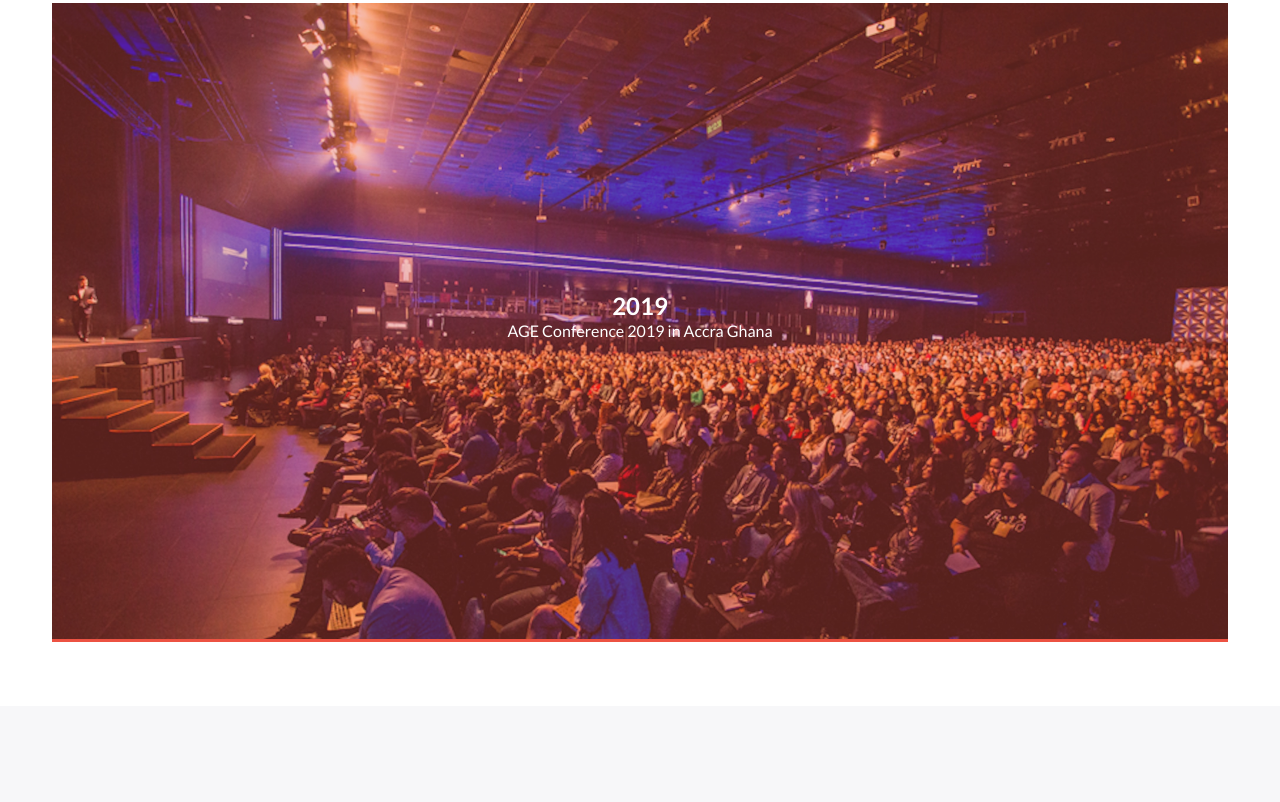
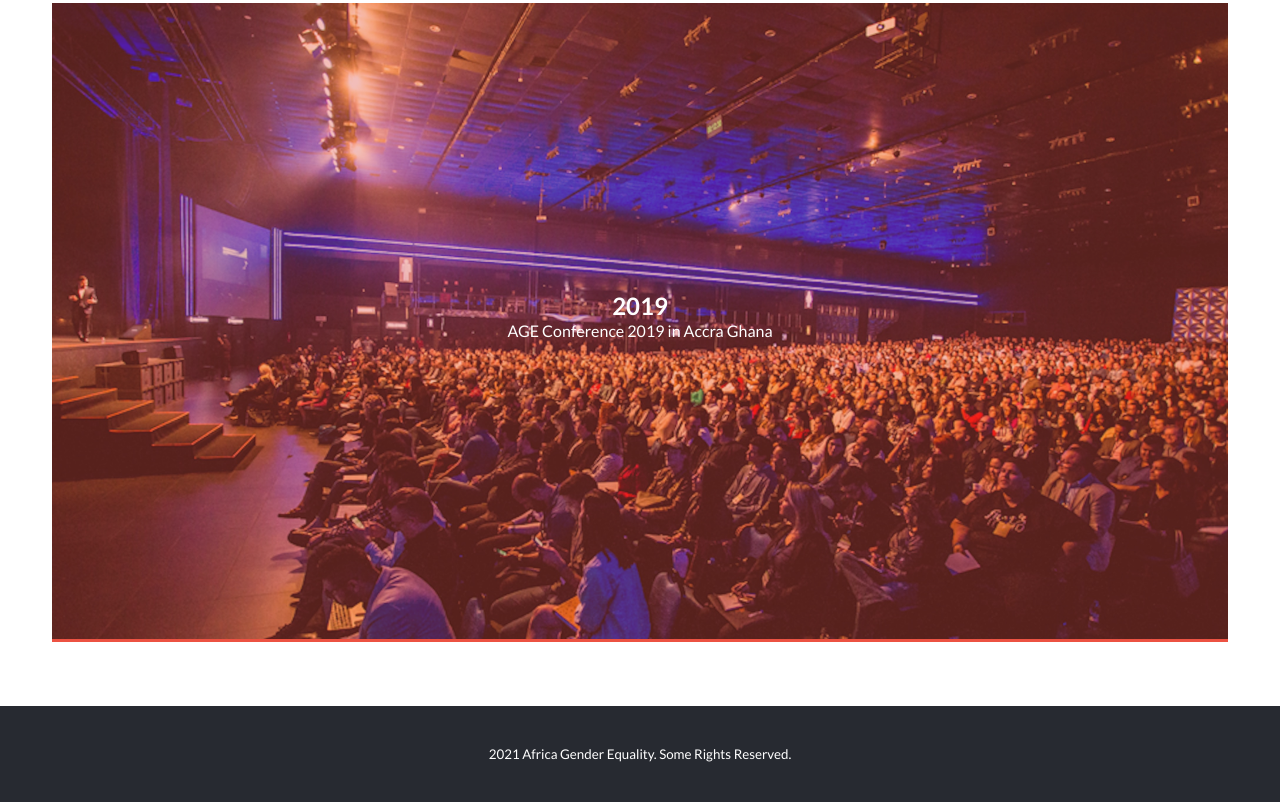
Before and after one commit to usmansbk/html-css-js-capstone, a website: page index.html in a window 1280 px wide. Shown: the part 2428-3230 px from the top of the page. Before the commit the page ends 3134 px from the top, so only its background shows below. Drawn offline with Linux system fonts and the light colour scheme.

Commit message:
Add footer section

```diff
--- a/index.html
+++ b/index.html
@@ -197,5 +197,10 @@
         </ul>
       </aside>
     </section>
+    <footer class="bg-dark color-white footer">
+      <small class="text-center"
+        >2021 Africa Gender Equality. Some Rights Reserved.</small
+      >
+    </footer>
   </body>
 </html>
--- a/sass/_layout.scss
+++ b/sass/_layout.scss
@@ -125,6 +125,12 @@
   }
 }
 
+.footer {
+  padding: 40px;
+  display: flex;
+  justify-content: center;
+}
+
 .divider {
   width: 38px;
   border-width: 1px;
```
Also changed, not shown: css/index.css, 1 other file.
